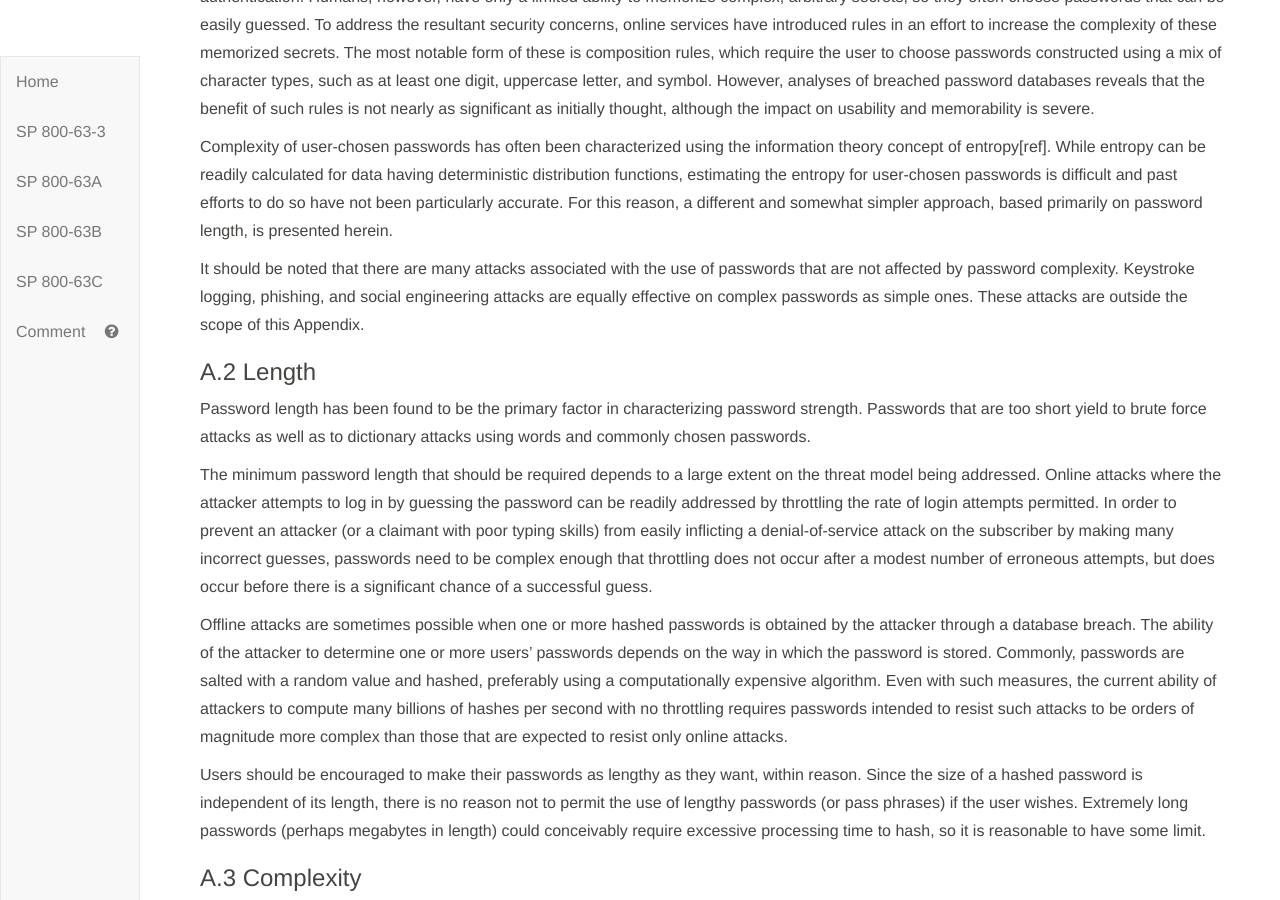
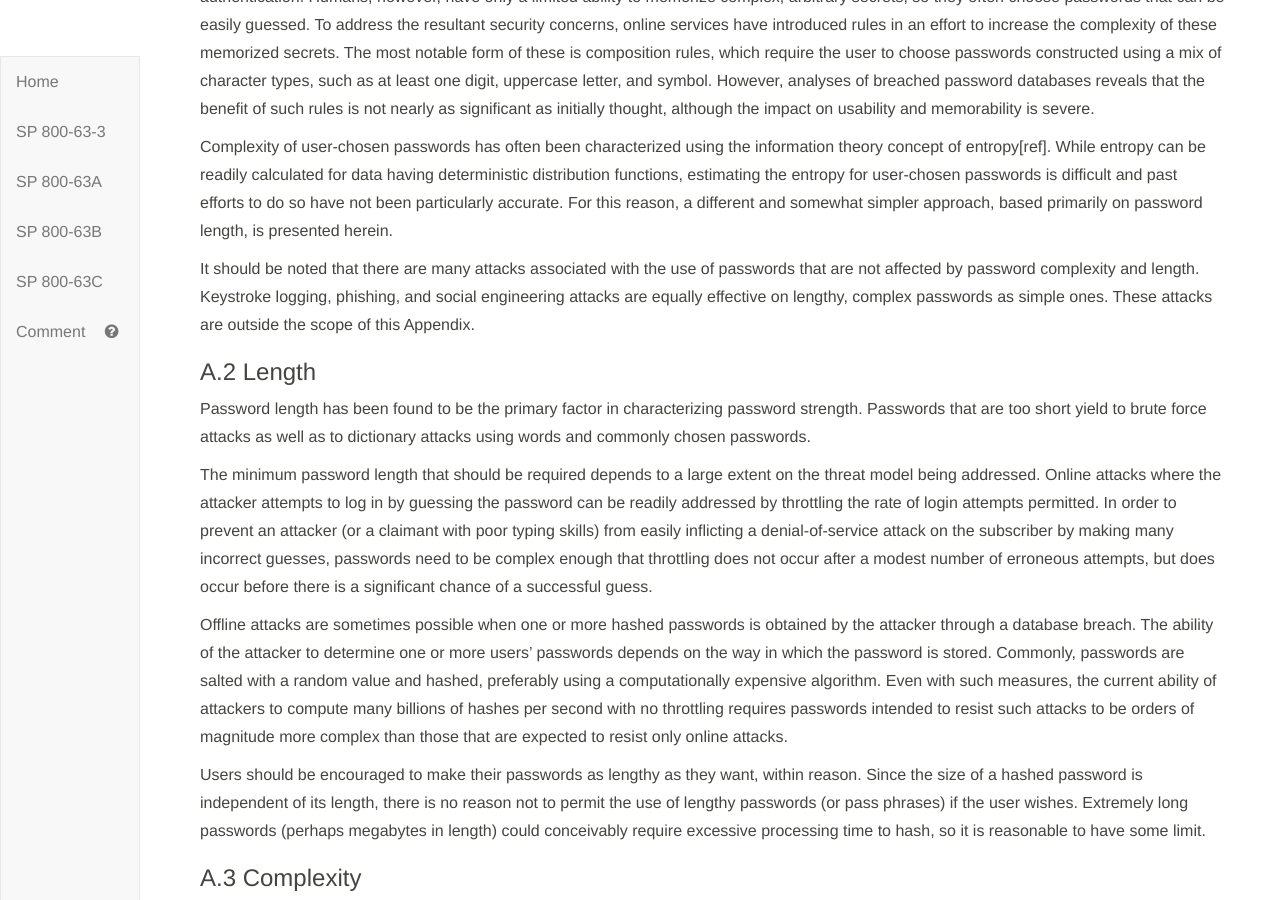
Before and after one commit to usnistgov/800-63-3, a Jekyll site: the page built from sp800-63b.md, in a window 1280 px wide and 900 px high, scrolled down 65134 px. Built offline with Jekyll 4.4.1, drawn with Linux system fonts in a browser that asks for light colours.

Commit message:
Include length as well as complexity in A.1 introduction. Resolves usnistgov/800-63-3#264.

```diff
--- a/sp800-63b/appA_memorized.md
+++ b/sp800-63b/appA_memorized.md
@@ -10,7 +10,7 @@ Despite widespread frustration with the use of passwords from both a usability a
 
 Complexity of user-chosen passwords has often been characterized using the information theory concept of entropy[ref]. While entropy can be readily calculated for data having deterministic distribution functions, estimating the entropy for user-chosen passwords is difficult and past efforts to do so have not been particularly accurate. For this reason, a different and somewhat simpler approach, based primarily on password length, is presented herein.
 
-It should be noted that there are many attacks associated with the use of passwords that are not affected by password complexity. Keystroke logging, phishing, and social engineering attacks are equally effective on complex passwords as simple ones. These attacks are outside the scope of this Appendix.
+It should be noted that there are many attacks associated with the use of passwords that are not affected by password complexity and length. Keystroke logging, phishing, and social engineering attacks are equally effective on lengthy, complex passwords as simple ones. These attacks are outside the scope of this Appendix.
 
 ### A.2 Length
 
```
